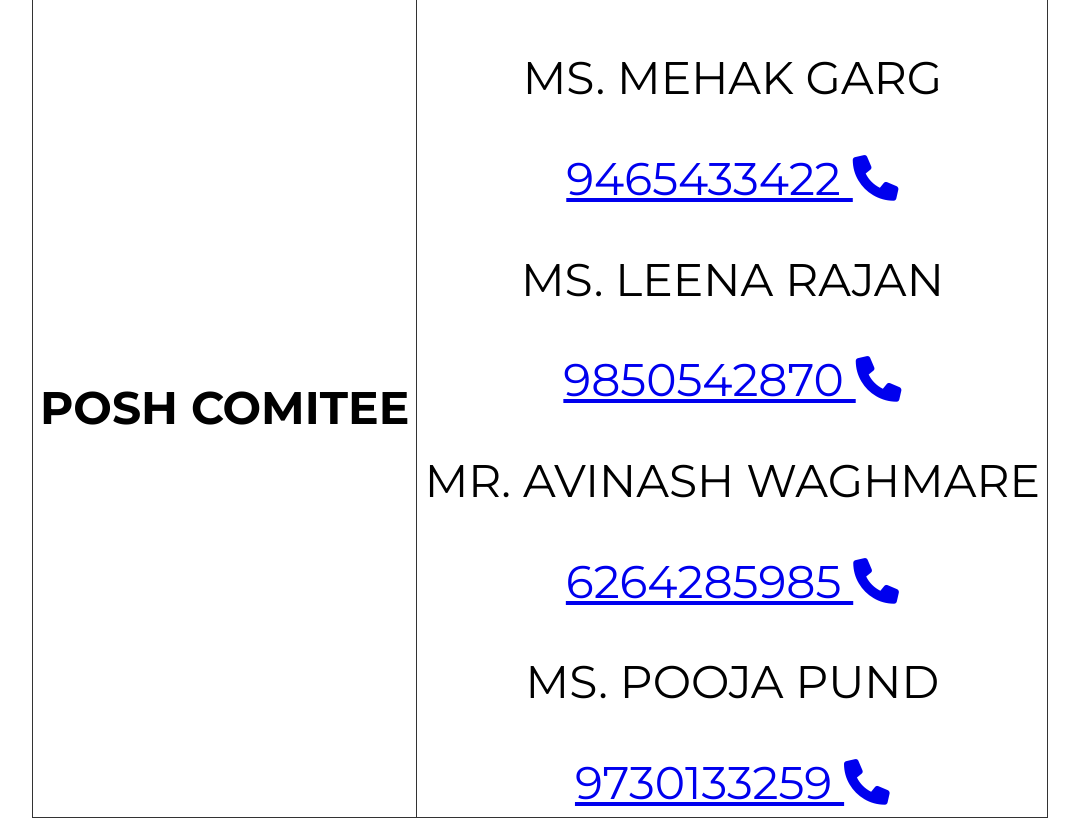
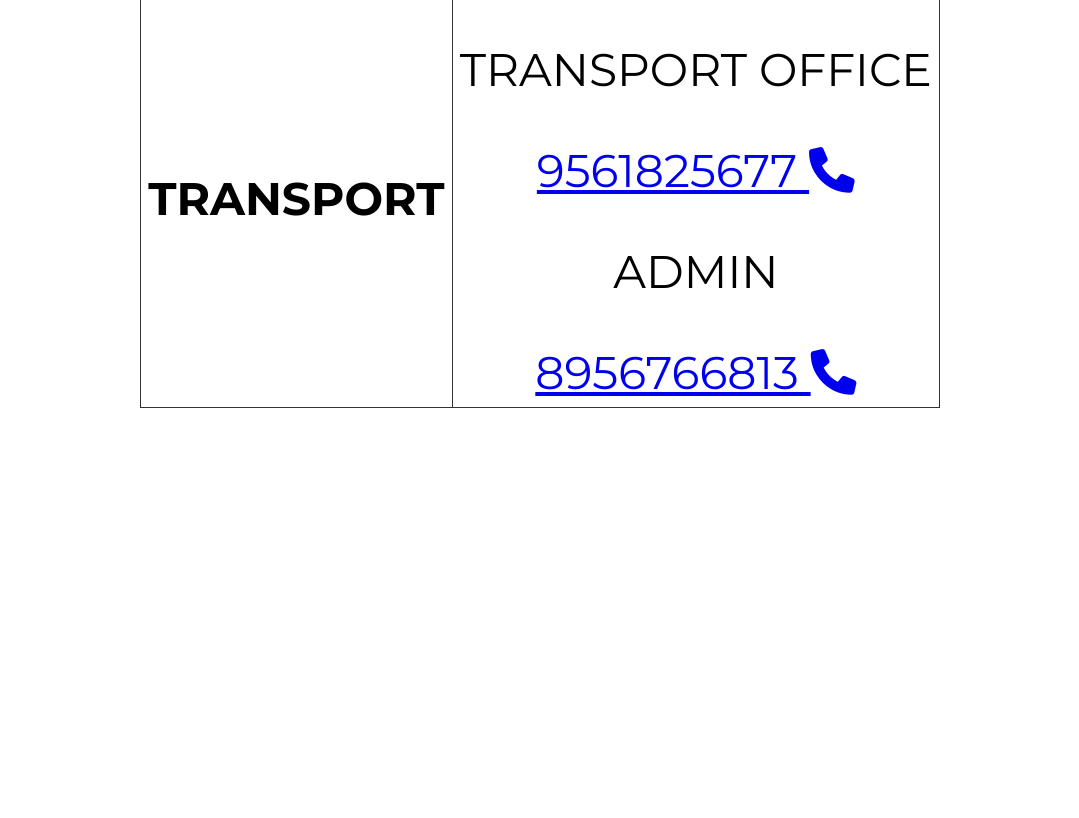
Before and after one commit to Dash41299/Emergency-Number-Plant-II, a plain HTML site: page Index.html in a window 1280 px wide. Shown: the part 2274-3092 px from the top of the page, without its empty margins (100-1179 px from the left). After the commit the page ends 3000 px from the top, so only its background shows below. Drawn offline with Linux system fonts and the light colour scheme.

Commit message:
Update Index.html
Posh Commitee Number erased.

```diff
--- a/Index.html
+++ b/Index.html
@@ -136,27 +136,7 @@
                 </div>
             </td>
         </tr>
-        <tr>
-            <td><Strong>POSH COMITEE<Strong></td>
-            <td>
-                <div>
-                    <p>MS. MEHAK GARG</p>
-                    <a href="tel:9465433422">9465433422  <i class="fas fa-phone"></i></a>
-                </div>
-                <div>
-                    <p>MS. LEENA RAJAN</p>
-                    <a href="tel:9850542870">9850542870 <i class="fas fa-phone"></i></a>
-                </div>
-                <div>
-                    <p>MR. AVINASH WAGHMARE </p>
-                    <a href="tel:6264285985">6264285985 <i class="fas fa-phone"></i></a>
-                </div>
-                <div>
-                    <p>MS. POOJA PUND </p>
-                    <a href="tel:9730133259">9730133259 <i class="fas fa-phone"></i></a>
-                </div>
-            </td>
-        </tr>
+
 
     </table>
 </body>
```
